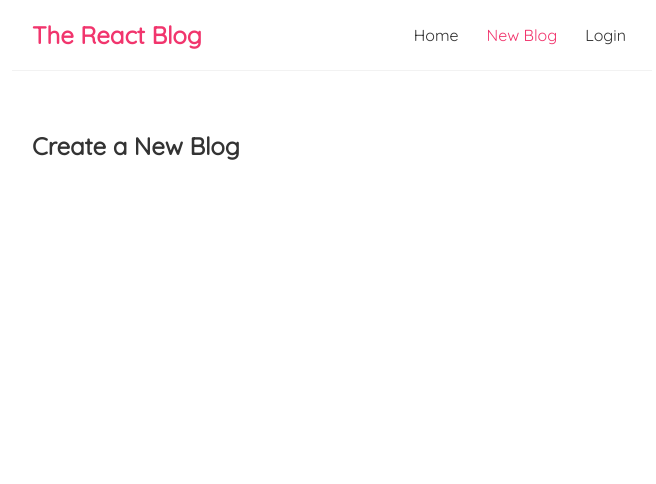
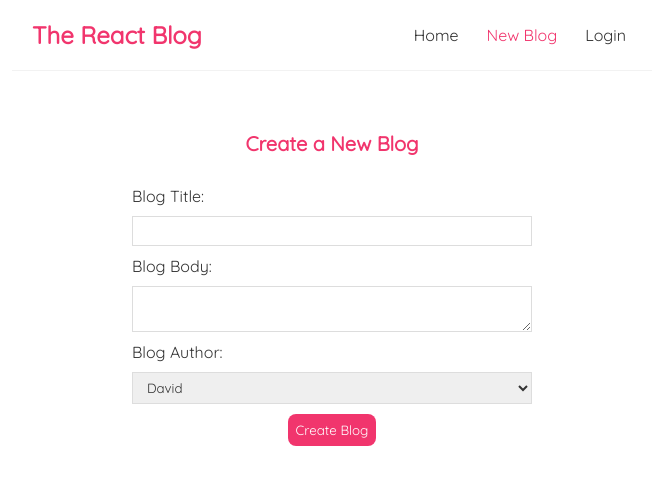
Before and after one commit to davemgj84/react-blog, a React (Create React App) app: page /create in a window 1280 px wide. Shown: the top 484 px of the page, without its empty margins (308-964 px from the left). Built offline with nearby package versions, Linux system fonts and the light colour scheme.

Commit message:
setup Create component forms and styles. Start to create logic to handle submit

```diff
--- a/src/components/Create.jsx
+++ b/src/components/Create.jsx
@@ -1,9 +1,45 @@
+import { useState } from "react";
 import "../styles/Create.scss";
 
 const Create = () => {
+  const [title, setTitle] = useState("");
+  const [body, setBody] = useState("");
+  const [author, setAuthor] = useState("David");
+
+  const handleSubmit = (evt) => {
+    evt.preventDefault();
+    const blog = {
+      title,
+      body,
+      author,
+    };
+    console.log(blog);
+  };
+
   return (
     <div className="create">
       <h2>Create a New Blog</h2>
+      <form onSubmit={handleSubmit}>
+        <label>Blog Title:</label>
+        <input
+          type="text"
+          required
+          value={title}
+          onChange={(evt) => setTitle(evt.target.value)}
+        />
+        <label>Blog Body:</label>
+        <textarea
+          required
+          value={body}
+          onChange={(evt) => setBody(evt.target.value)}
+        ></textarea>
+        <label>Blog Author:</label>
+        <select value={author} onChange={(evt) => setAuthor(evt.target.value)}>
+          <option value="David">David</option>
+          <option value="Kim">Kim</option>
+        </select>
+        <button>Create Blog</button>
+      </form>
     </div>
   );
 };
--- a/src/styles/Create.scss
+++ b/src/styles/Create.scss
@@ -0,0 +1,32 @@
+.create {
+  max-width: 400px;
+  margin: 0 auto;
+  text-align: center;
+  h2 {
+    font-size: 20px;
+    color: #f1356d;
+    margin-bottom: 30px;
+  }
+  label {
+    text-align: left;
+    display: block;
+  }
+  input,
+  textarea,
+  select {
+    width: 100%;
+    padding: 6px 10px;
+    margin: 10px 0;
+    border: 1px solid #ddd;
+    box-sizing: border-box;
+    display: block;
+  }
+  button {
+    background: #f1356d;
+    color: #fff;
+    border: 0;
+    padding: 8px;
+    border-radius: 8px;
+    cursor: pointer;
+  }
+}
```
